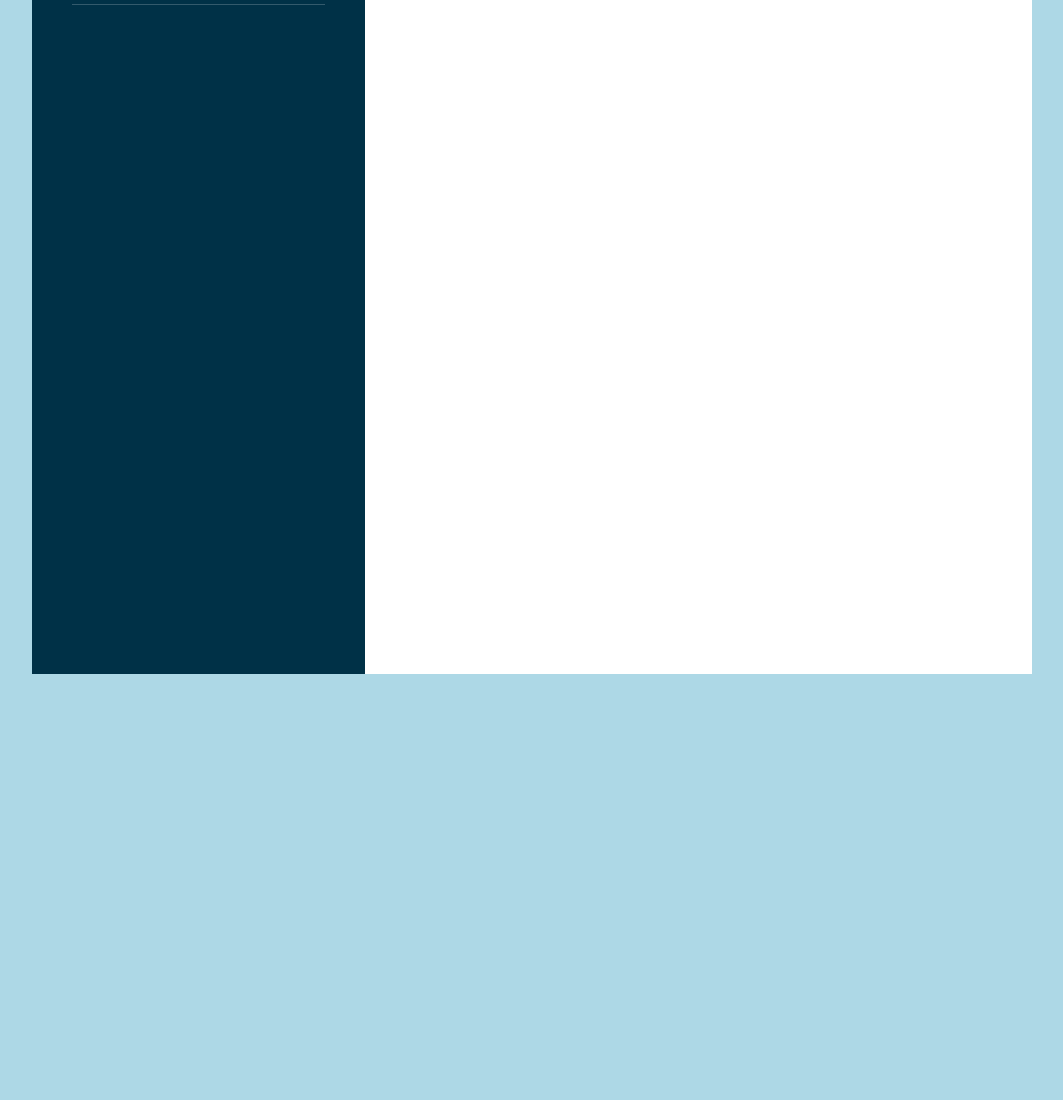
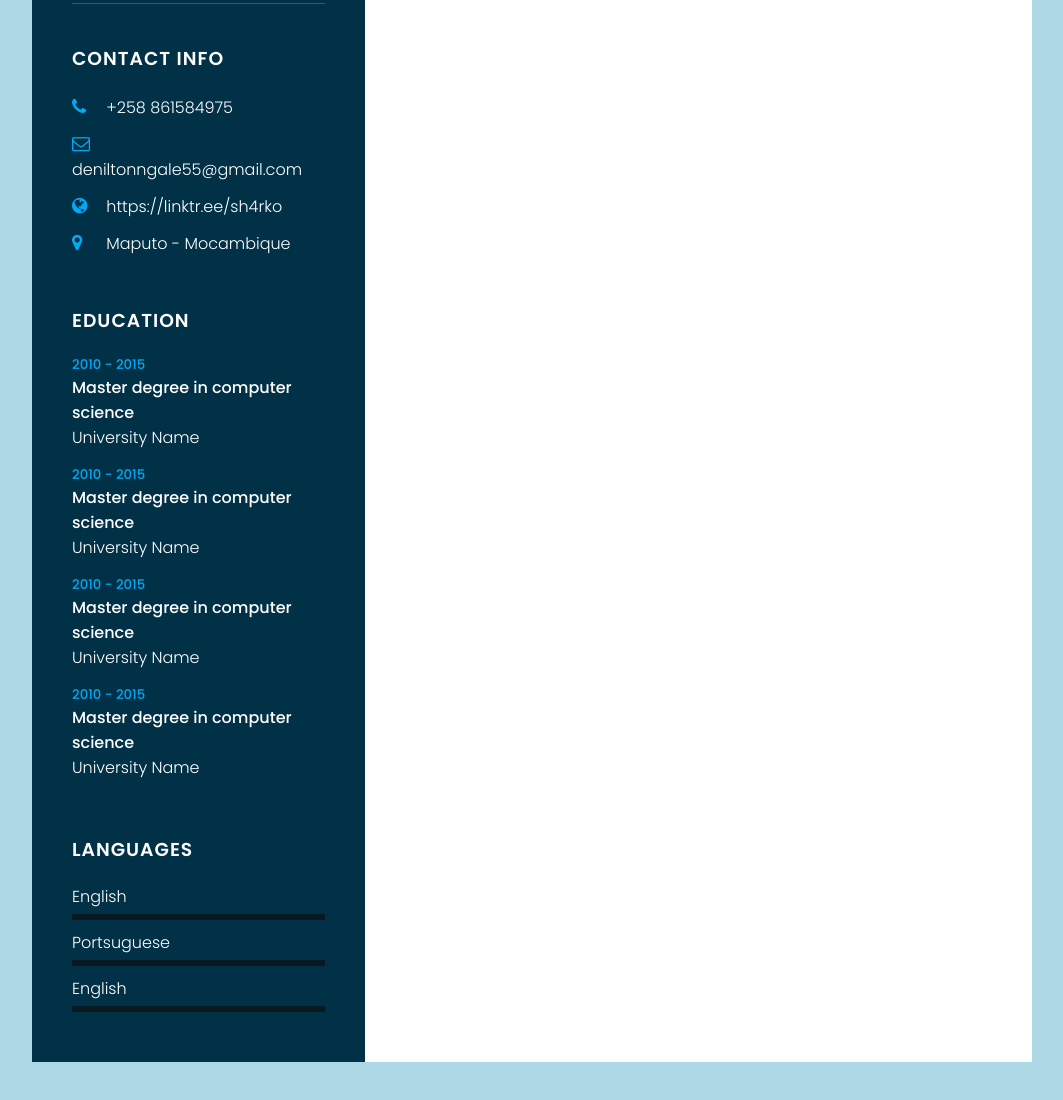
Before and after one commit to SH4RKOzin/CV-Digital, a plain HTML site: page index.html in a window 1280 px wide. Shown: the part 376-1476 px from the top of the page, without its empty margins (108-1171 px from the left). Before the commit the page ends 1100 px from the top, so only its background shows below. Drawn offline with Linux system fonts and the light colour scheme.

Commit message:
ultimo commit

```diff
--- a/index.html
+++ b/index.html
@@ -5,6 +5,7 @@
     <meta name="viewport" content="width=device-width, initial-scale=1.0">
     <title>Curriculum Vitae</title>
     <link rel="stylesheet" href="style.css">
+    <link rel="stylesheet" href="https://cdnjs.cloudflare.com/ajax/libs/font-awesome/4.7.0/css/font-awesome.css" integrity="sha512-5A8nwdMOWrSz20fDsjczgUidUBR8liPYU+WymTZP1lmY9G6Oc7HlZv156XqnsgNUzTyMefFTcsFH/tnJE/+xBg==" crossorigin="anonymous" referrerpolicy="no-referrer" />
 </head>
 <body>
     <div class="container">
@@ -15,6 +16,81 @@
                 </div>
                 <h2>Denilton Ngale <br><span>Web Developer</span></h2>
             </div>
+            <div class="contactinfo">
+                <h3 class="title">Contact Info</h3>
+                <ul>
+                    <li>
+                        <span class="icon"><i class="fa fa-phone" aria-hidden="true"></i></span>
+                        <span class="text">+258 861584975</span>
+                    </li>
+                    <li>
+                        <span class="icon"><i class="fa fa-envelope-o" aria-hidden="true"></i></span>
+                        <span class="text">deniltonngale55@gmail.com</span>
+                    </li>
+                    <li>
+                        <span class="icon"><i class="fa fa-globe" aria-hidden="true"></i></span>
+                        <span class="text">https://linktr.ee/sh4rko</span>
+                    </li>
+                    <li>
+                        <span class="icon"><i class="fa fa-map-marker" aria-hidden="true"></i></span>
+                        <span class="text">Maputo - Mocambique</span>
+                    </li>
+
+                </ul>
+            </div>
+
+
+            <div class="contactinfo education">
+                <h3 class="title">Education</h3>
+                <ul>
+                    <li>
+                       <h5>2010 - 2015</h5>
+                       <h4>Master degree in computer science</h4>
+                       <h4>University Name</h4>
+                    </li>
+                    <li>
+                        <h5>2010 - 2015</h5>
+                        <h4>Master degree in computer science</h4>
+                        <h4>University Name</h4>
+                     </li>
+                     <li>
+                        <h5>2010 - 2015</h5>
+                        <h4>Master degree in computer science</h4>
+                        <h4>University Name</h4>
+                     </li>
+                     <li>
+                        <h5>2010 - 2015</h5>
+                        <h4>Master degree in computer science</h4>
+                        <h4>University Name</h4>
+                     </li>
+                </ul>
+            </div>
+
+            <div class="contactinfo language">
+                <h3 class="title">Languages</h3>
+                <ul>
+                    <li>
+                        <span class="text">English</span>
+                        <span class="percent">
+                            <div style="width: 90%;"></div>
+                        </span>
+                    </li>
+                    <li>
+                        <span class="text">Portsuguese</span>
+                        <span class="percent"></span>
+                    </li>
+                    <li>
+                        <span class="text">English</span>
+                        <span class="percent"></span>
+                    </li>
+                </ul>
+            </div>
+
+
+
+
+
+
         </div>
         <div class="right-side"></div>
     </div>
--- a/style.css
+++ b/style.css
@@ -55,7 +55,86 @@ min-height: 100vh
     font-size: 1.5em;
     text-transform: uppercase;
     text-align: center;
+    font-weight: 600;
+    line-height: 1.4em;
+}.profiletext h2 span{
+    font-size: 0.8em;
+    font-weight: 300;
 }
+.contactinfo{
+    padding-top: 40px;
+}
+.title{
+    color: #fff;
+    text-transform: uppercase;
+    font-weight: 600;
+    letter-spacing: 1px;
+    margin-bottom: 20px;
+}
+.contactinfo ul{
+    position: relative;
+}
+.contactinfo ul li{
+    list-style: none;
+    position: relative;
+    margin: 10px 0;
+    cursor: pointer;
+}
+.contactinfo ul li .icon{
+display: inline-block;
+width: 30px;
+font-size: 18px;
+color: #03a9f4;
+}
+.contactinfo ul li span{
+color: #fff;
+font-weight: 300;
+}
+.contactinfo.education li{
+margin-bottom: 15px;
+}
+.contactinfo.education h5{
+    color: #03a9f4;
+    font-weight: 500;
+}
+.contactinfo.education h4:nth-child(2){
+    color: #fff;
+    font-weight: 500;
+}
+.contactinfo.education h4{
+    color: #fff;
+    font-weight: 300;
+}
+.contactinfo.language .percent{
+position: relative;
+width: 100%;
+height: 6px;
+background: #081921;
+display: block;
+margin-top: 5px;
+}
+
+.contactinfo.language .percent div{
+
+}
+
+
+
+
+
+
+
+
+
+
+
+
+
+
+
+
+
+
 .container .right-side{
     position: relative;
     background: #fff;
```
